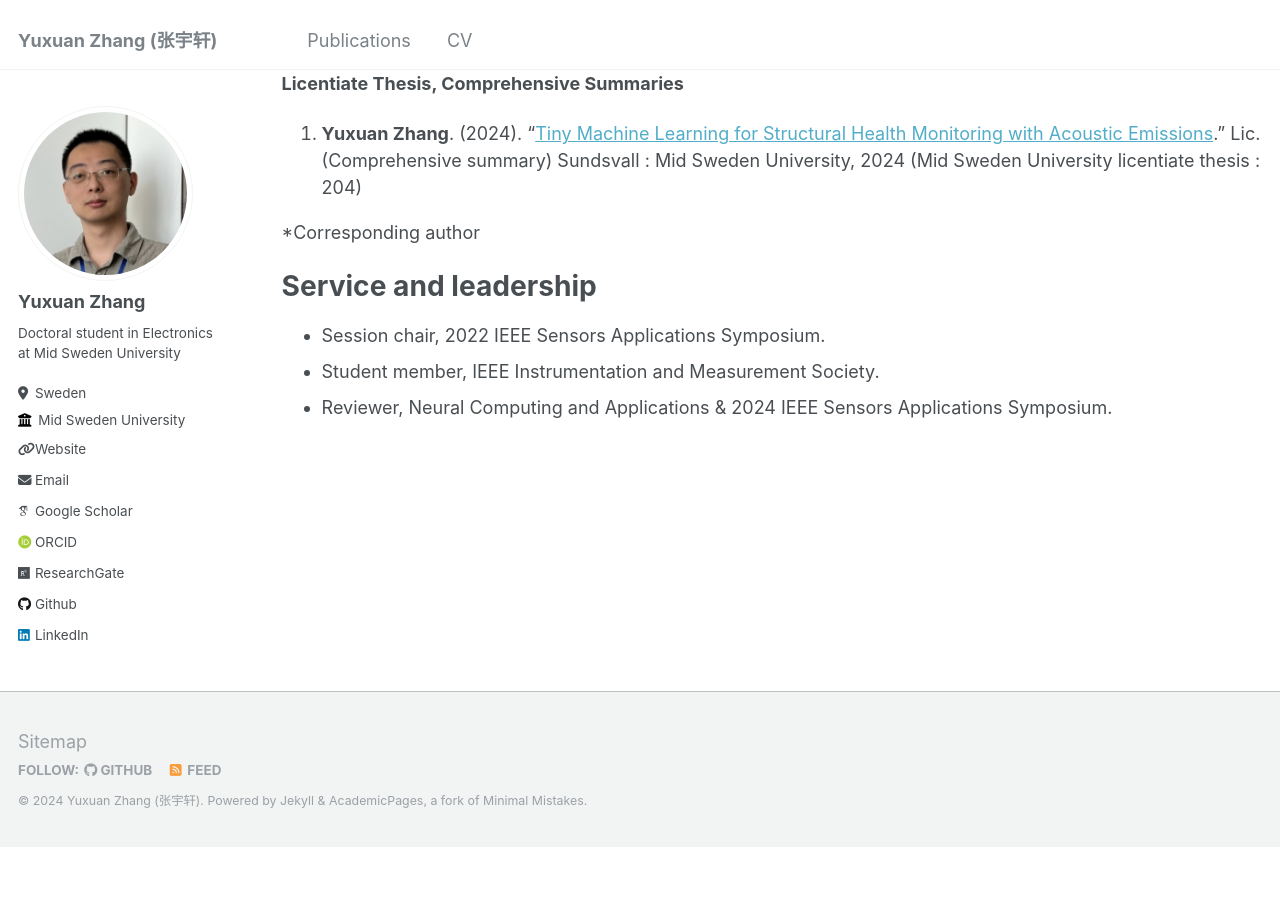
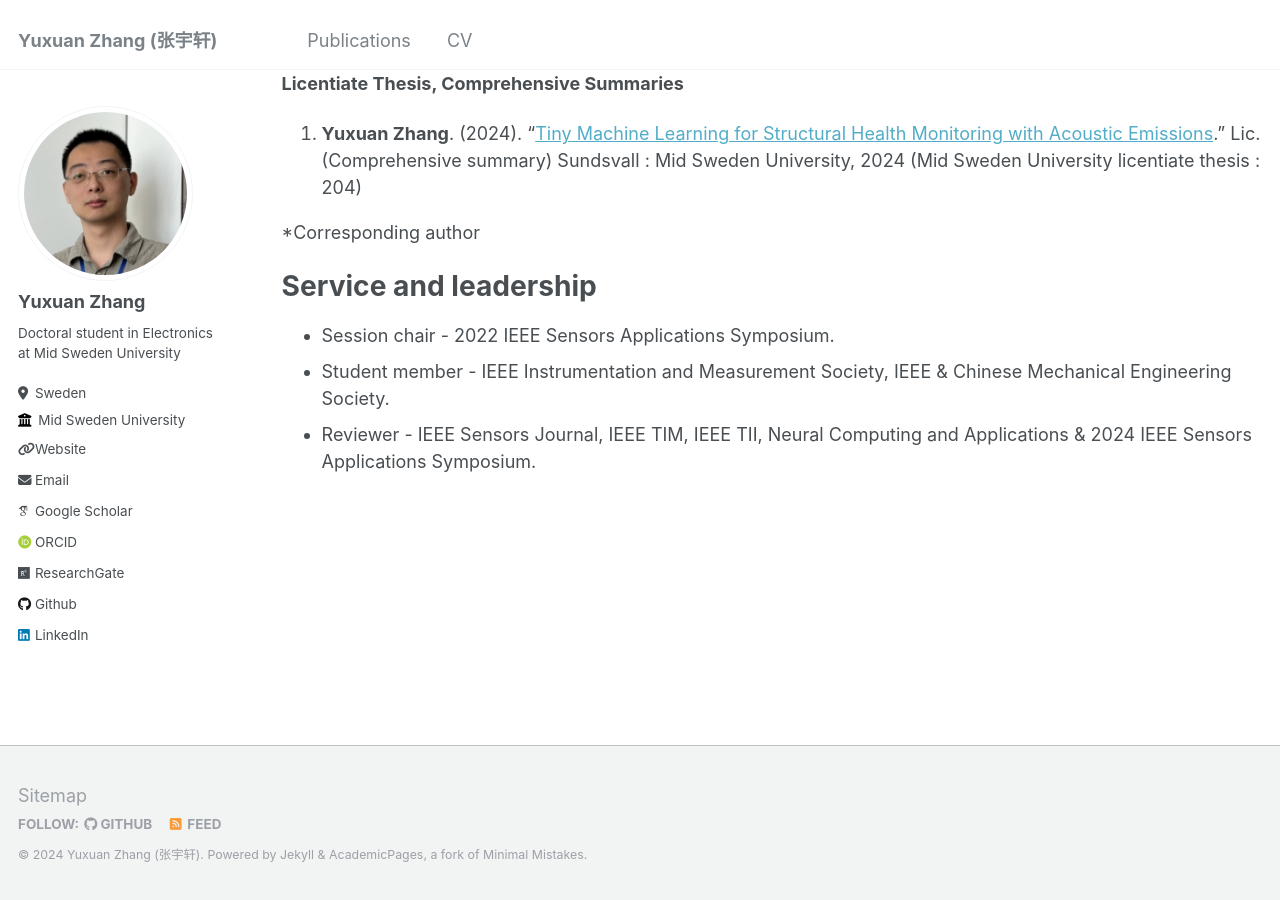
Before and after one commit to YuxuanZhang-96/YuxuanZhang-96.github.io, a Jekyll site: the page built from _pages/cv.md, in a window 1280 px wide and 900 px high, scrolled down 1610 px. Built offline with Jekyll 4.4.1, drawn with Linux system fonts in a browser that asks for light colours; some web fonts are replaced; before the commit the page ends 2456 px from its top, so only the background shows below that.

Commit message:
Update cv.md

```diff
--- a/_pages/cv.md
+++ b/_pages/cv.md
@@ -51,6 +51,6 @@ __Licentiate Thesis, Comprehensive Summaries__
 
 Service and leadership
 ======
-* Session chair, 2022 IEEE Sensors Applications Symposium.
-* Student member, IEEE Instrumentation and Measurement Society.
-* Reviewer, Neural Computing and Applications & 2024 IEEE Sensors Applications Symposium.
+* Session chair - 2022 IEEE Sensors Applications Symposium.
+* Student member - IEEE Instrumentation and Measurement Society, IEEE & Chinese Mechanical Engineering Society.
+* Reviewer - IEEE Sensors Journal, IEEE TIM, IEEE TII, Neural Computing and Applications & 2024 IEEE Sensors Applications Symposium.
```
